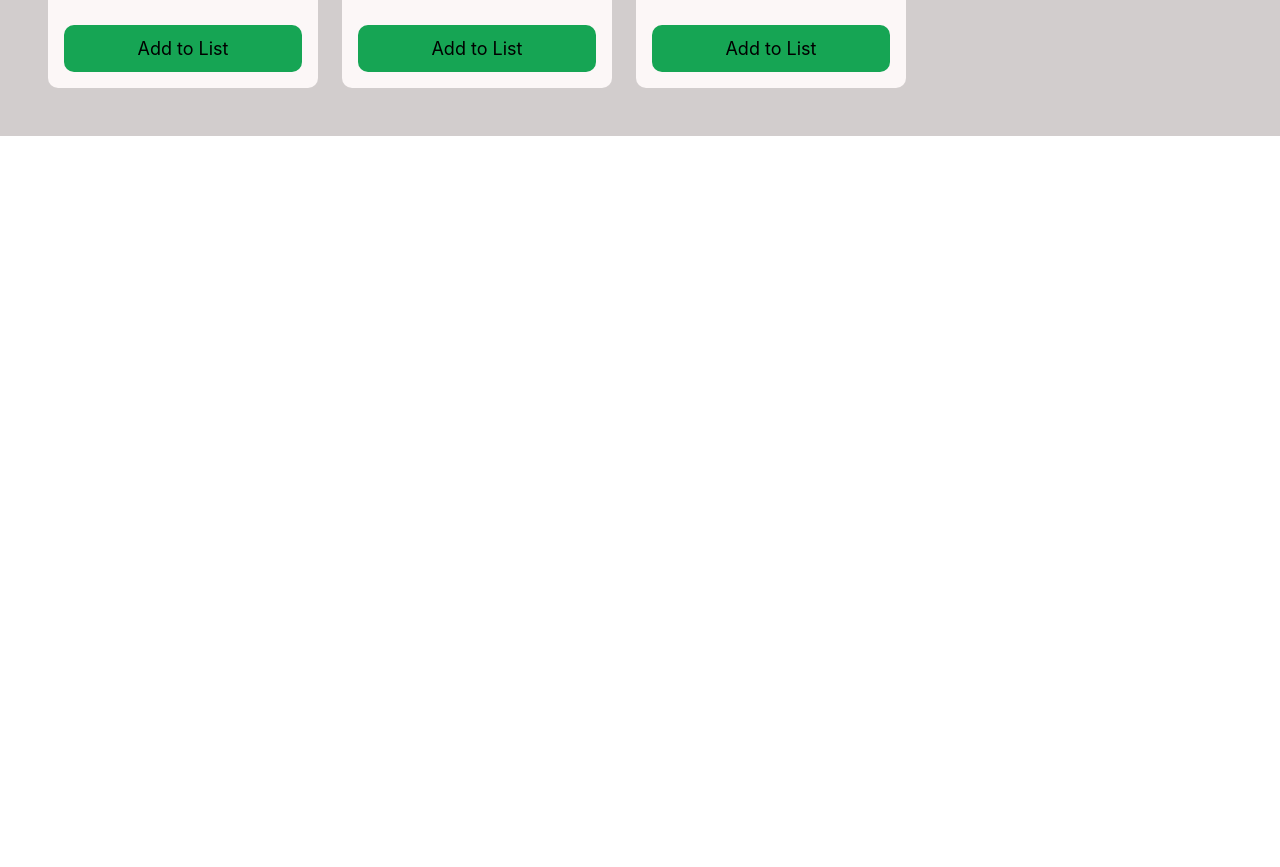
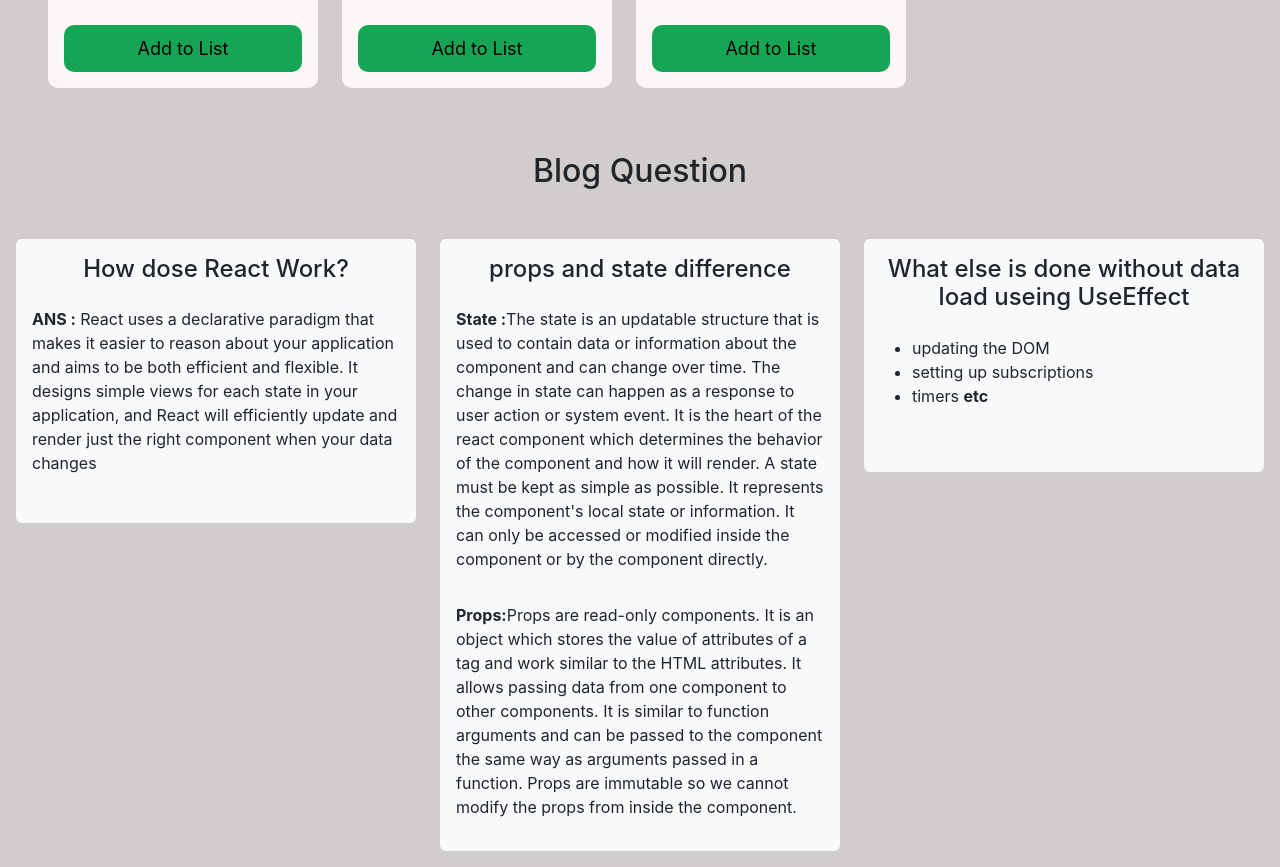
Before and after one commit to foysal1021/ultra-active-club-assin, a React (Create React App) app: page / in a window 1280 px wide. Shown: the part 1163-2030 px from the top of the page. Before the commit the page ends 1299 px from the top, so only its background shows below. Built offline with nearby package versions, Linux system fonts and the light colour scheme.

Commit message:
added blog

```diff
--- a/src/App.js
+++ b/src/App.js
@@ -6,6 +6,46 @@ function App() {
   return (
     <div className="App">
       <PhysicallyActivity></PhysicallyActivity>
+      <footer className=' row p-3'>
+        <h2 className='text-center mb-5'> Blog Question </h2>
+
+        <div className=' col-12  col-lg-4'>
+          <div className=' bg-light p-3 rounded my-sm2'>
+          <h4 className=' text-center'> How dose React Work?</h4>
+          <p className='py-3'>
+         <strong>ANS :</strong>  React uses a declarative paradigm that makes it easier to reason about your application and aims to be both efficient and flexible. It designs simple views for each state in your application, and React will efficiently update and render just the right component when your data changes
+          </p>
+          </div>
+        </div>
+
+        <div className=' col-12  col-lg-4'>
+        <div className=' bg-light p-3 rounded'>
+          <h4 className=' text-center'>props and state difference</h4>
+          <p className='py-3'>
+            <strong>State :</strong>
+            The state is an updatable structure that is used to contain data or information about the component and can change over time. The change in state can happen as a response to user action or system event. It is the heart of the react component which determines the behavior of the component and how it will render. A state must be kept as simple as possible. It represents the component's local state or information. It can only be accessed or modified inside the component or by the component directly.
+          </p>
+          <p>
+            <strong> Props:</strong>
+            Props are read-only components. It is an object which stores the value of attributes of a tag and work similar to the HTML attributes. It allows passing data from one component to other components. It is similar to function arguments and can be passed to the component the same way as arguments passed in a function. Props are immutable so we cannot modify the props from inside the component.
+          </p>
+          </div>
+        </div>
+
+        <div className=' col-12 col-lg-4'>
+        <div className=' bg-light p-3 rounded'>
+          <h4 className=' text-center'> What else is done without data load useing UseEffect</h4>
+          <p className='py-3'>
+            <ul>
+              <li> updating the DOM</li>
+              <li> setting up subscriptions </li>
+              <li> timers <strong>etc</strong></li>
+            </ul>
+          </p>
+          </div>
+        </div>
+
+      </footer>
     </div>
   );
 }
--- a/src/component/Exercise-Details/ExerciseDetails.js
+++ b/src/component/Exercise-Details/ExerciseDetails.js
@@ -9,11 +9,10 @@ const ExerciseDetails = (props) => {
         const creantTime =  +time.time;
         getTime = getTime + creantTime;
     }
-    const activity = ()=>{
-        alert('');
-    }
 
-    const notify =()=> toast("write your message here!!!")
+
+
+    const notify =()=> toast("this is a toastify")
     return (
         <div className='my-3'>
             <p> <strong className='fs-5'>Exercise Details</strong> </p>
```
